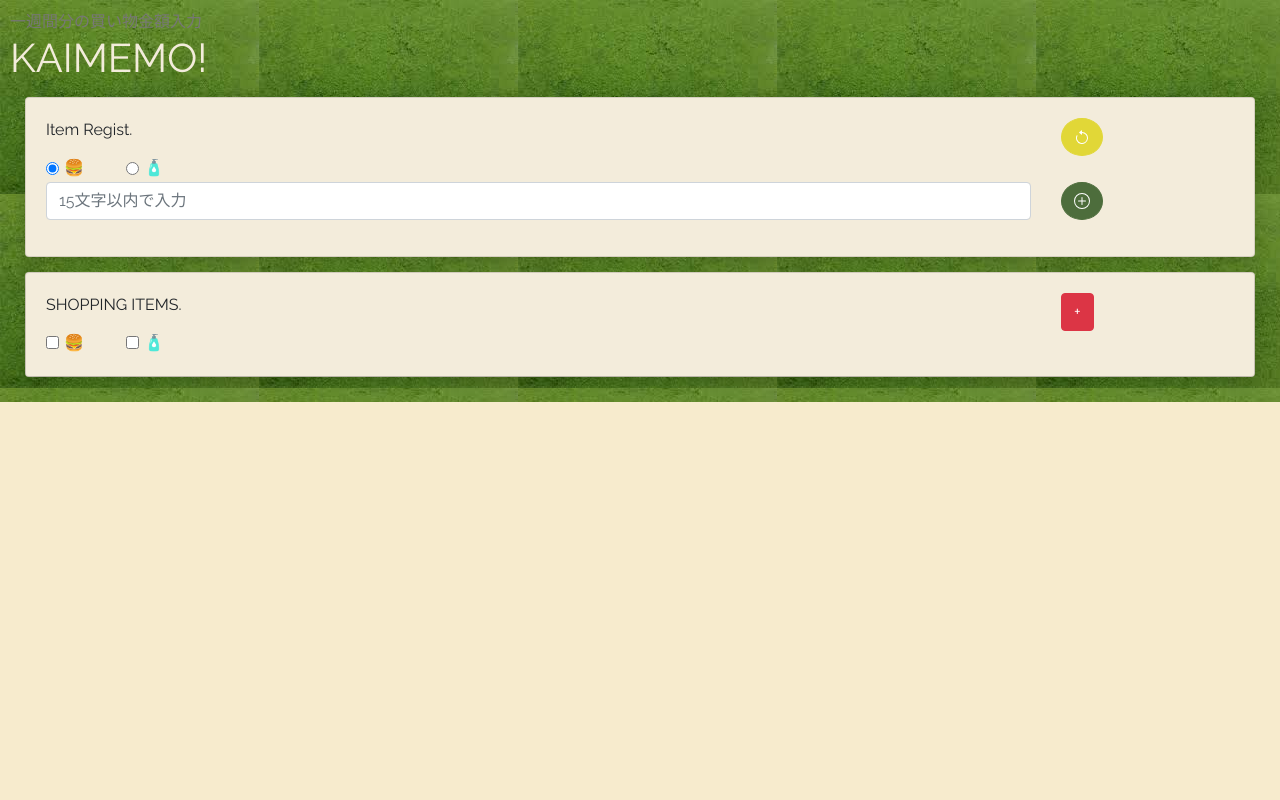
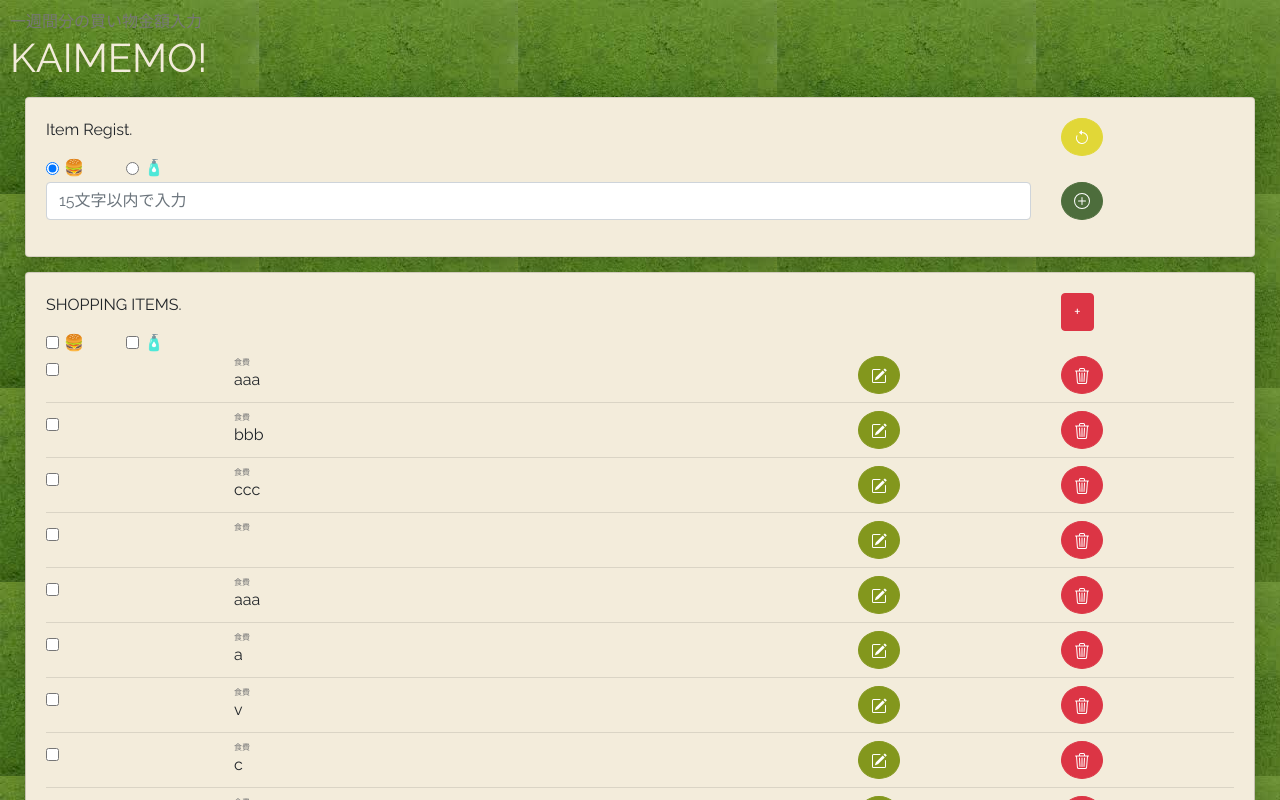
Before and after one commit to myantyuWorld/kaimemo, a Vue app: page / in a window 1280 px wide. Shown: the top 800 px of the page. Built offline with nearby package versions, Linux system fonts and the light colour scheme; data requests are answered from the project's data file.

Commit message:
insert/update date, timeを追加

```diff
--- a/json-server/db/db.json
+++ b/json-server/db/db.json
@@ -2,44 +2,116 @@
   "profile": {
     "name": "typicode"
   },
-  "goods" : [
+  "goods": [
     {
-      "user_id":"demo",
-      "id":"1",
-      "category_id":"0",
-      "memo":"K-(15)--K"
+      "user_id": "demo",
+      "id": 1663635543965,
+      "memo": "aaa",
+      "category_id": "0",
+      "checked": false,
+      "insert_date": "2022/9/20",
+      "insert_time": "9:59",
+      "update_date": "",
+      "update_time": ""
     },
     {
-      "user_id":"demo",
-      "id":"2",
-      "category_id":"0",
-      "memo":"K-(15)--K"
+      "user_id": "demo",
+      "id": 1663635600329,
+      "memo": "bbb",
+      "category_id": "0",
+      "checked": false,
+      "insert_date": "2022/9/20",
+      "insert_time": "10:0",
+      "update_date": "",
+      "update_time": ""
     },
     {
-      "user_id":"demo",
-      "id":"2",
-      "category_id":"1",
-      "memo":"シャンプー"
+      "user_id": "demo",
+      "id": 1663635602678,
+      "memo": "ccc",
+      "category_id": "0",
+      "checked": false,
+      "insert_date": "2022/9/20",
+      "insert_time": "10:0",
+      "update_date": "",
+      "update_time": ""
     },
     {
-      "user_id":"demo",
-      "id":"3",
-      "category_id":"1",
-      "memo":"洗濯洗剤"
+      "id": 1663635702059,
+      "user_id": "demo",
+      "memo": "",
+      "category_id": "0",
+      "checked": false,
+      "insert_date": "2022/9/20",
+      "insert_time": "10:1",
+      "update_date": "",
+      "update_time": ""
     },
     {
-      "user_id":"myantyuWorld",
-      "id":"2",
-      "category_id":"1",
-      "memo":"シャンプー"
+      "id": 1663635725036,
+      "user_id": "demo",
+      "memo": "aaa",
+      "category_id": "0",
+      "checked": false,
+      "insert_date": "2022/9/20",
+      "insert_time": "10:2",
+      "update_date": "",
+      "update_time": ""
     },
     {
-      "user_id":"myantyuWorld",
-      "id":"3",
-      "category_id":"1",
-      "memo":"洗濯洗剤"
+      "id": 1663635744772,
+      "user_id": "myantyuWorld",
+      "memo": "a",
+      "category_id": "0",
+      "checked": false,
+      "insert_date": "2022/9/20",
+      "insert_time": "10:2",
+      "update_date": "",
+      "update_time": ""
+    },
+    {
+      "id": 1663635745957,
+      "user_id": "myantyuWorld",
+      "memo": "v",
+      "category_id": "0",
+      "checked": false,
+      "insert_date": "2022/9/20",
+      "insert_time": "10:2",
+      "update_date": "",
+      "update_time": ""
+    },
+    {
+      "id": 1663635747296,
+      "user_id": "myantyuWorld",
+      "memo": "c",
+      "category_id": "0",
+      "checked": false,
+      "insert_date": "2022/9/20",
+      "insert_time": "10:2",
+      "update_date": "",
+      "update_time": ""
+    },
+    {
+      "id": 1663635784399,
+      "user_id": "00c32d5a35993bcd3b562af233d651aa",
+      "memo": "aaa",
+      "category_id": "0",
+      "checked": false,
+      "insert_date": "2022/9/20",
+      "insert_time": "10:3",
+      "update_date": "",
+      "update_time": ""
+    },
+    {
+      "id": 1663635786548,
+      "user_id": "00c32d5a35993bcd3b562af233d651aa",
+      "memo": "ccc",
+      "category_id": "0",
+      "checked": false,
+      "insert_date": "2022/9/20",
+      "insert_time": "10:3",
+      "update_date": "",
+      "update_time": ""
     }
   ]
-
-
 }
--- a/src/components/goods-list/GoodsListItem.vue
+++ b/src/components/goods-list/GoodsListItem.vue
@@ -7,8 +7,8 @@
         </div>
         <div class="col">
             <div class="row goods__item__category" :class="{fin: item.checked}">
-                <template v-if="item.category == 0">食費</template>
-                <template v-if="item.category == 1">日用品</template>
+                <template v-if="item.category_id == '0'">食費</template>
+                <template v-if="item.category_id == '1'">日用品</template>
             </div>
             <div class="row goods__item__name" :class="{fin: item.checked}">
                 {{item.memo}}
--- a/src/composables/api.js
+++ b/src/composables/api.js
@@ -42,10 +42,20 @@ const post = (path, params = null) => {
             params,
         }
     }
-    return api().post(path, options)
+    return api().post(path, params)
+}
+
+const put = (path, params = null) => {
+    return api().put(path, params)
+}
+
+const del = (path) => {
+    return api().delete(path)
 }
 
 export const apiBase = {
     get,
-    post
+    post,
+    put,
+    del,
 }
--- a/src/composables/useMemoList.js
+++ b/src/composables/useMemoList.js
@@ -4,22 +4,36 @@ import { useRoute } from 'vue-router'
 
 export const useMemoList = () => {
 
-    const ls = localStorage.memoList
+    // const ls = localStorage.memoList
     const memoListRef = ref([])
     const editId = ref(-1)
     const route = useRoute()
+    const userId = route.query.user_id
 
-    memoListRef.value = ls ? JSON.parse(ls) : []
-
-    apiBase.get('goods', { user_id: route.query.user_id })
+    apiBase.get('goods', { user_id: userId })
     .then((response) => {
-        console.log(response.data)
+        const ls = response.data
+        memoListRef.value = ls ? ls : []
     })
 
     const add = (memo, category) => {
-        const id = new Date().getTime()
-
-        memoListRef.value.push({user_id: route.query.user_id, id: id, memo: memo, category_id: category, checked: false})
+        const now = new Date()
+        const memoObj = {
+            id: now.getTime(),
+            user_id: userId,
+            memo: memo,
+            category_id: category,
+            checked: false,
+            insert_date: `${now.getFullYear()}/${now.getMonth() + 1}/${now.getDate()}`,
+            insert_time: `${now.getHours()}:${now.getMinutes()}`,
+            update_date: '',
+            update_time: ''
+        }
+        memoListRef.value.push(memoObj)
+        apiBase.post('goods', memoObj)
+        .then((response) => {
+            console.log(response.data)
+        })
         saveStorage()
     }
 
@@ -31,11 +45,15 @@ export const useMemoList = () => {
     }
 
     const edit = (memo) => {
-        const item = findById(editId.value)
+        const memoObj = findById(editId.value)
         const idx = findIndexById(editId.value)
 
-        item.memo = memo
-        memoListRef.value.splice(idx, 1, item)
+        memoObj.memo = memo
+        memoListRef.value.splice(idx, 1, memoObj)
+        apiBase.post('goods', memoObj)
+        .then((response) => {
+            console.log(response.data)
+        })
         saveStorage()
     }
 
@@ -52,6 +70,9 @@ export const useMemoList = () => {
 
         item.checked = !item.checked
         memoListRef.value.splice(idx, 1, item)
+
+        // 物理削除としたい（checked =trueとする
+        // TBD : POST OR PUT
         saveStorage()
     }
 
```
Also changed, not shown: 1 other file (tests, documents, lock files or other folders).
